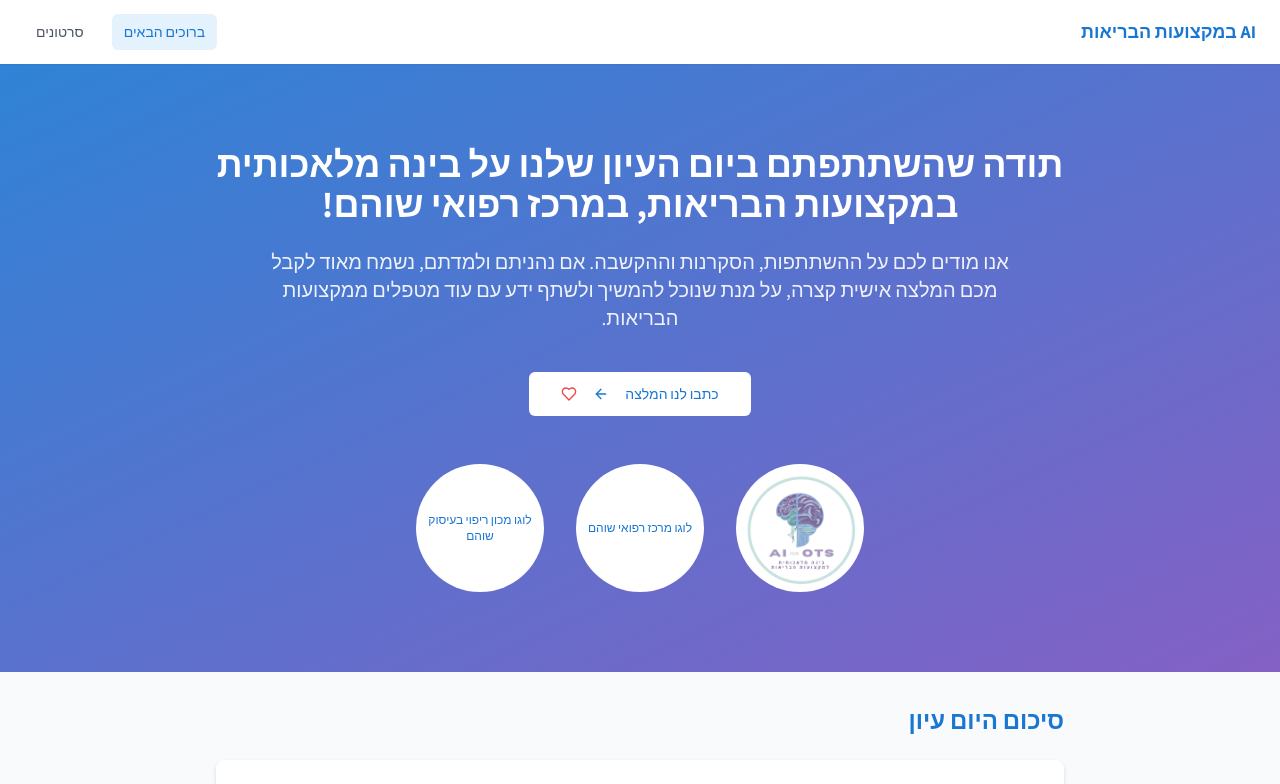
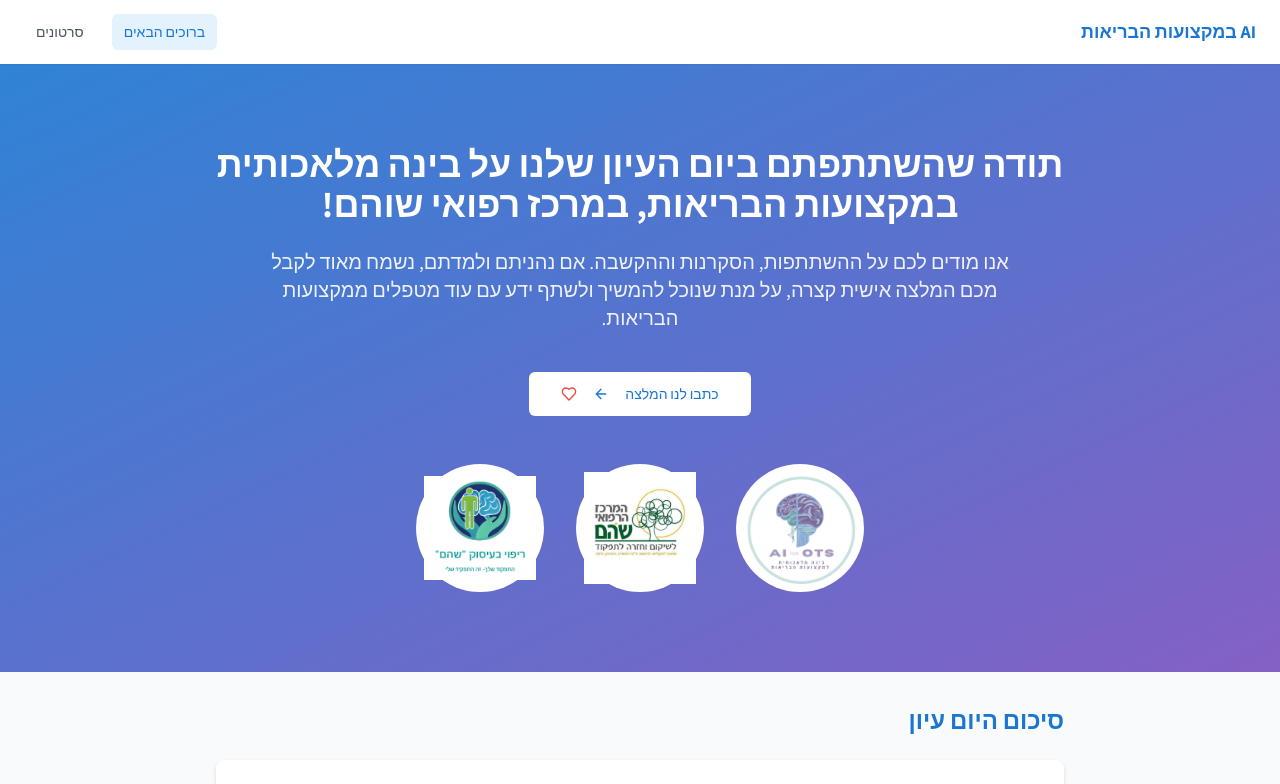
Before and after one commit to achiyahb/health-ai-insights-lab, a React (Vite) app: page / in a window 1280 px wide. Shown: the top 784 px of the page. Built offline with nearby package versions, Linux system fonts and the light colour scheme.

Commit message:
Add logos to the website
Added two logos to the hero section of the website.

```diff
--- a/src/pages/Index.tsx
+++ b/src/pages/Index.tsx
@@ -1,3 +1,4 @@
+
 import React from "react";
 import { ArrowLeft, Heart } from "lucide-react";
 import { NavLink } from "react-router-dom";
@@ -51,18 +52,22 @@ const Index = () => {
               />
             </div>
 
-            {/* Shoham Medical Center Logo - Placeholder */}
-            <div className="w-32 h-32 bg-white rounded-full p-2 flex items-center justify-center">
-              <div className="text-ai-blue text-center text-xs">
-                <p>לוגו מרכז רפואי שוהם</p>
-              </div>
+            {/* Shoham Medical Center Logo */}
+            <div className="w-32 h-32 bg-white rounded-full p-2">
+              <img
+                src="/lovable-uploads/7e2043c5-05d5-4d30-9a8c-91dd57f44ad5.png"
+                alt="המרכז הרפואי שוהם"
+                className="w-full h-full object-contain"
+              />
             </div>
 
-            {/* Shoham OT Institute Logo - Placeholder */}
-            <div className="w-32 h-32 bg-white rounded-full p-2 flex items-center justify-center">
-              <div className="text-ai-blue text-center text-xs">
-                <p>לוגו מכון ריפוי בעיסוק שוהם</p>
-              </div>
+            {/* Shoham OT Institute Logo */}
+            <div className="w-32 h-32 bg-white rounded-full p-2">
+              <img
+                src="/lovable-uploads/bf2459d4-397a-4a0d-b764-7bf8c5c83044.png"
+                alt="מכון ריפוי בעיסוק שוהם"
+                className="w-full h-full object-contain"
+              />
             </div>
           </div>
         </div>
```
Also changed, not shown: public/lovable-uploads/7e2043c5-05d5-4d30-9a8c-91dd57f44ad5.png (added), public/lovable-uploads/bf2459d4-397a-4a0d-b764-7bf8c5c83044.png (added).
